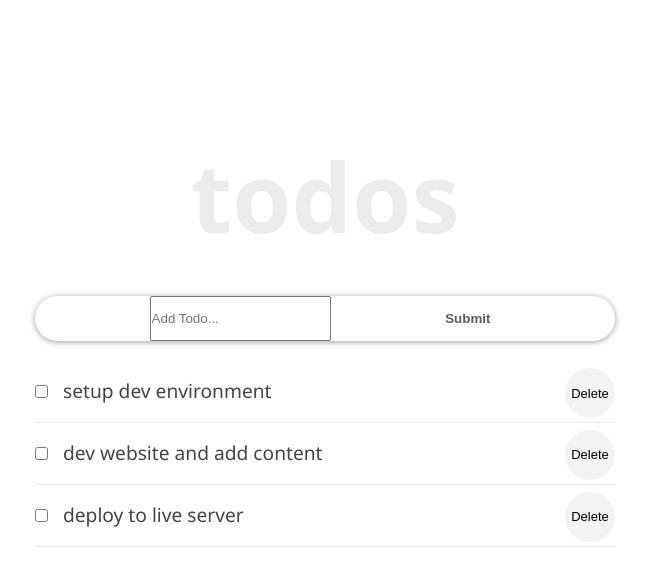
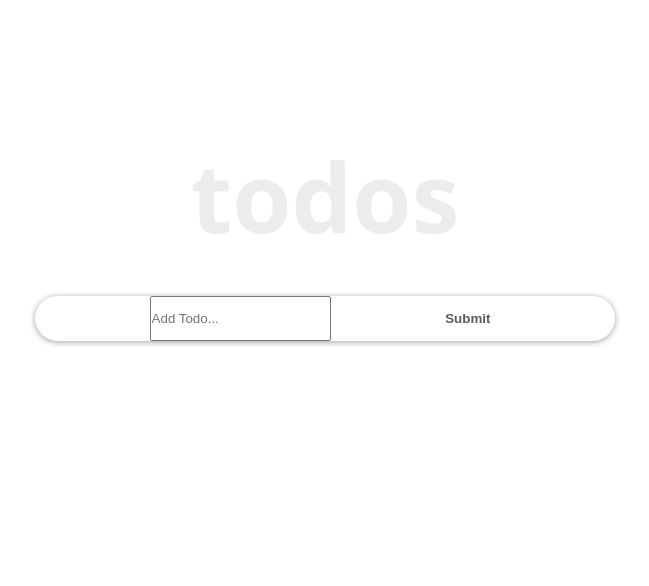
Before and after one commit to kayej22/react-todo-app, a React (Create React App) app: page / in a window 1280 px wide. Shown: the top 586 px of the page, without its empty margins (315-964 px from the left). Built offline with nearby package versions, Linux system fonts and the light colour scheme.

Commit message:
persisiting todo data to local storage

```diff
--- a/src/components/TodoContainer.js
+++ b/src/components/TodoContainer.js
@@ -7,23 +7,7 @@
 class TodoContainer extends React.Component {
 
   state = {
-    todos: [
-      {
-        id: uuidv4(),
-        title: "setup dev environment",
-        completed: false
-      },
-      {
-        id: uuidv4(),
-        title: "dev website and add content",
-        completed: false
-      },
-      {
-        id: uuidv4(),
-        title: "deploy to live server",
-        completed: false
-      }
-    ]
+    todos: []
   };
 
   handleChange = id => {
@@ -71,6 +55,24 @@
     })
   }
 
+  componentDidUpdate(prevProps, prevState) {
+    if(prevState.todos !== this.state.todos) {
+      const temp= JSON.stringify(this.state.todos)
+      localStorage.setItem("todos", temp)
+    }
+  }
+
+  componentDidMount() {
+    const temp = localStorage.getItem("todos")
+    const loadedTodos = JSON.parse(temp)
+    if (loadedTodos) {
+      this.setState({
+        todos: loadedTodos
+      })
+    }
+  }
+
+
   render () {
     return (
       <div className="container">
```
